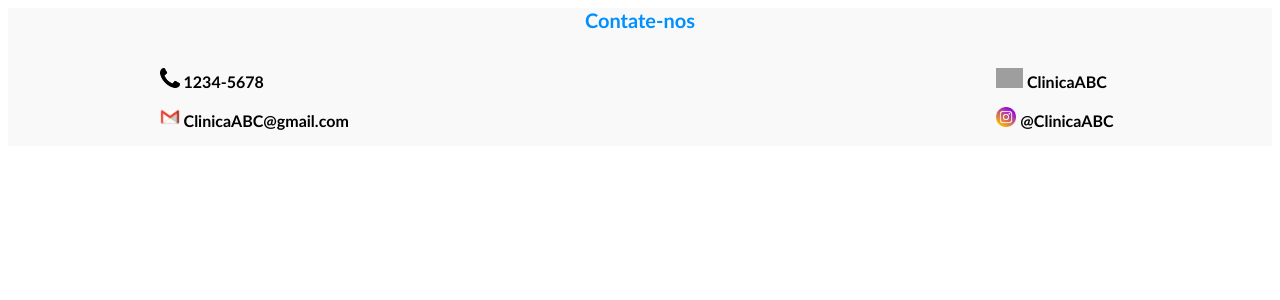
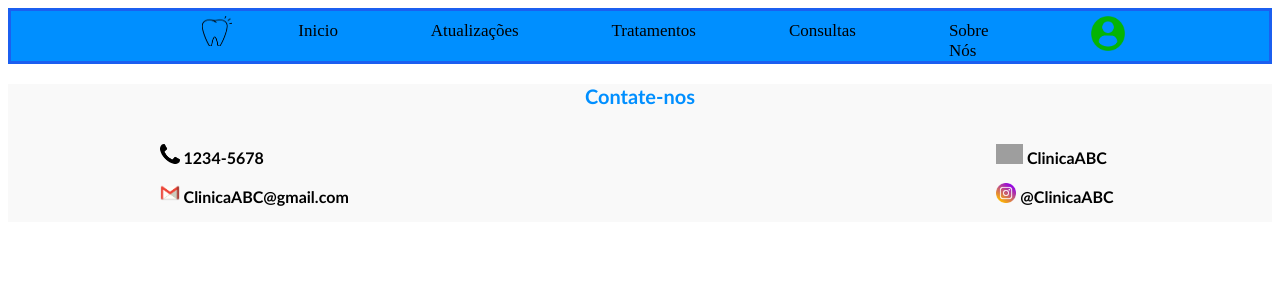
Before and after one commit to azevedoVine/Clinica-, a PHP site: page /dentista.html in a window 1280 px wide. Shown: the top 300 px of the page. Run offline with PHP 8.4, Linux system fonts and the light colour scheme; grey boxes are pictures that could not be loaded.

Commit message:
Atualização menu e formulario consultas

```diff
--- a/Admin/index.html
+++ b/Admin/index.html
@@ -72,6 +72,7 @@
 				</div>
 			</div>
 		</section>
+		<footer><span></span></footer>
 		<script type="text/javascript" src="assets/js/config.js"></script>
     </body>
 </html>
--- a/Usuário/assets/css/style.css
+++ b/Usuário/assets/css/style.css
@@ -300,6 +300,7 @@ footer{
 .formulario-consulta{
 	margin-left: 3%;
 	display: flex;
+	width: 55%;
 }
 
 .icone-mais{
@@ -417,8 +418,9 @@ footer{
 	border-color:#008FFF;
 	border-radius: 10px;
 	background-color:#f9f9f9ff;
-	margin-left: 67%;
+	margin-left: 216%;
 	margin-bottom: 0px;
+	margin-top: 3%;
   }
 
   .botao-disponibilidade:active{
--- a/Usuário/dentista.html
+++ b/Usuário/dentista.html
@@ -8,6 +8,27 @@
     </head>
 
     <body>
+
+			<nav>
+					<ul class="menu">
+						<a href="index.html"><img id="logo" src="assets/img/logo.png" ></a>
+						<li><a href="index.html">Inicio</a></li>
+						<li><a href="atualizacoes.html">Atualizações</a>
+                        </li>
+                        <li><a href="tratamentos.html">Tratamentos</a></li>
+						<li><a href="#">Consultas</a>
+							<ul>
+								<li><a href="novaconsulta.html">Nova Consulta</a></li>
+								<li><a href="#">Minhas Consultas</a></li>
+							</ul>
+						</li>
+						<li><a href="sobre.html">Sobre Nós</a></li>
+
+							<div id="login">
+                                <a href="perfil.html"><img src="assets/img/user.png" height="35" ></a>
+							</div>
+					</ul>
+		    </nav>
 
         <footer><p class="titulo negrito">Contate-nos</p>
 			<div class="container">
```
Also changed, not shown: Usuário/atualizacoes.html (+5 -4 lines), Usuário/index.html (+6 -5 lines), Usuário/novaconsulta.html (+8 -13 lines), Usuário/sobre.html (+6 -5 lines), Usuário/tratamentos.html (+5 -4 lines).
